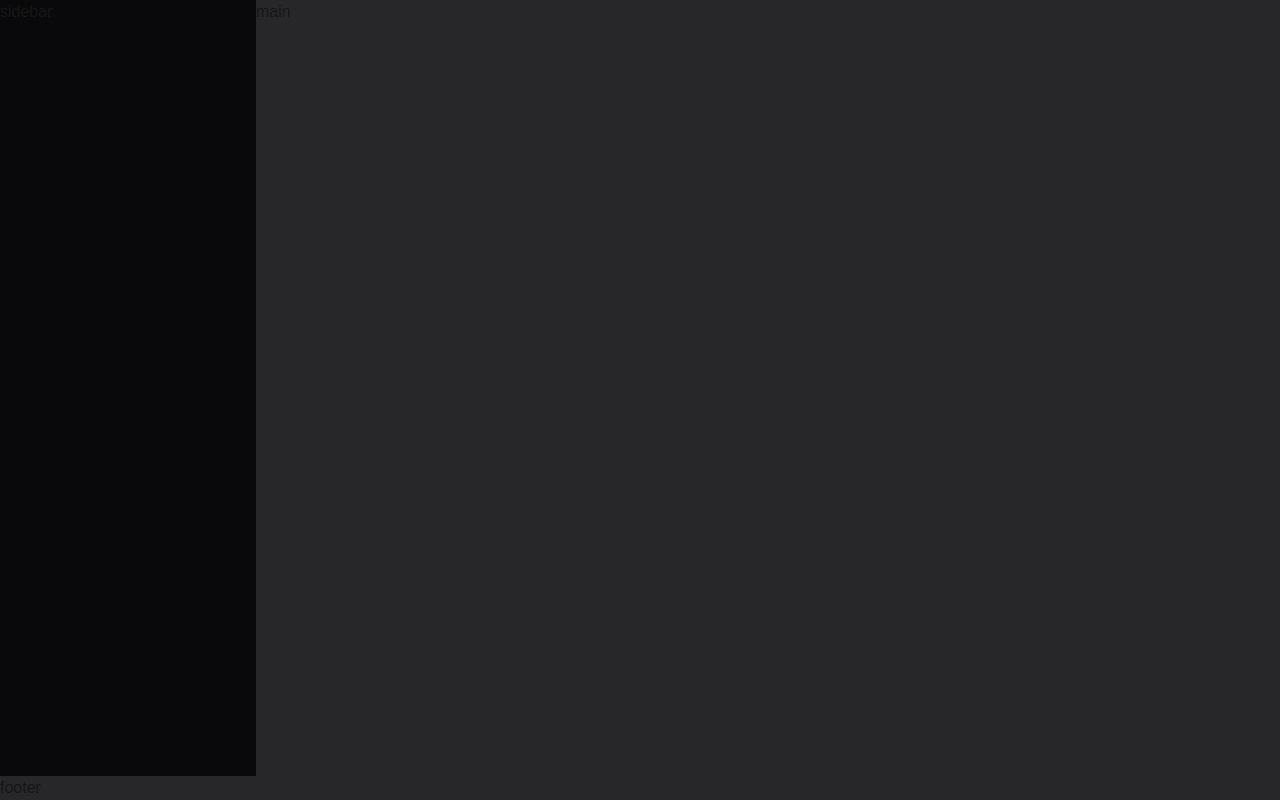
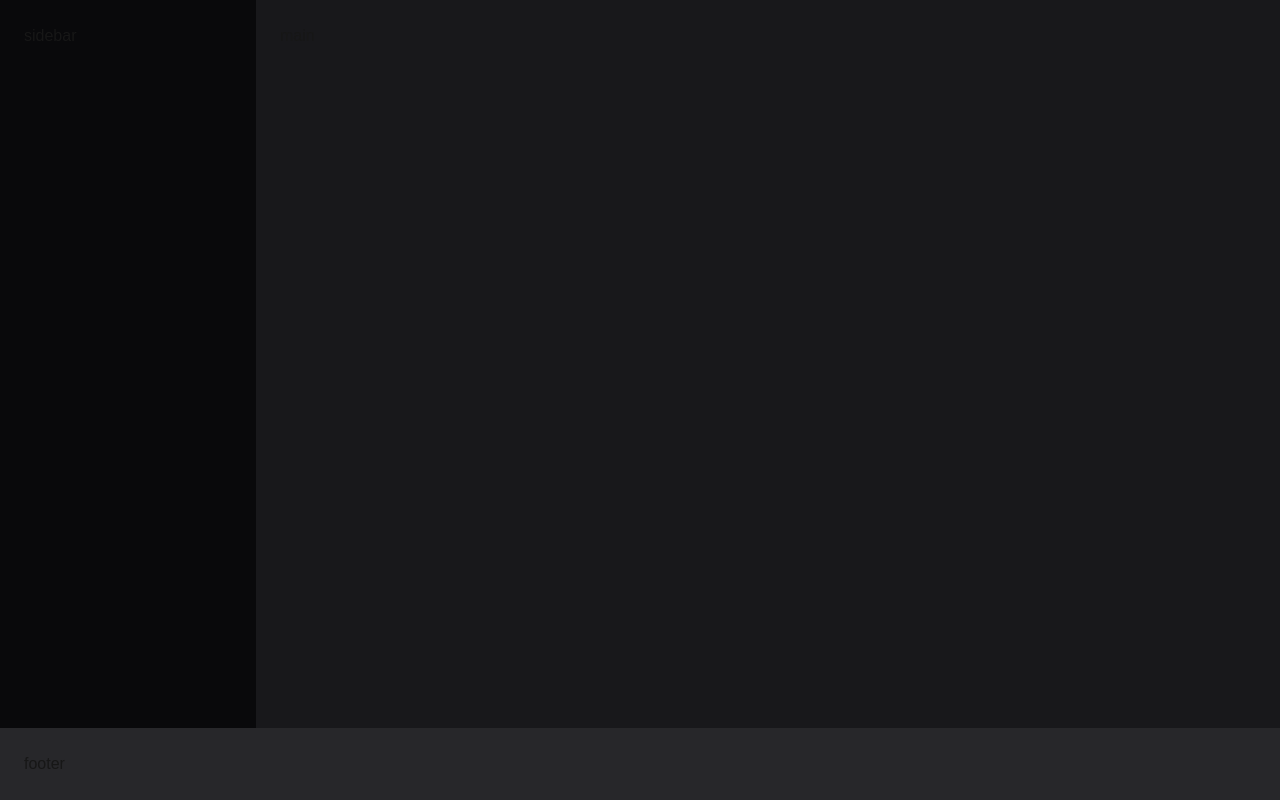
Before and after one commit to gabrielrssousa/tailwind-spotify, a Next.js app: page / in a window 1280 px wide. Built offline with nearby package versions, Linux system fonts and the light colour scheme.

Commit message:
initial skeleton

```diff
--- a/src/app/layout.tsx
+++ b/src/app/layout.tsx
@@ -13,7 +13,7 @@
 }) {
   return (
     <html lang="en">
-      <body className="bg-zinc-800 text-zinc-50">{children}</body>
+      <body className="bg-zinc-900 text-zinc-50">{children}</body>
     </html>
   );
 }
--- a/src/app/page.tsx
+++ b/src/app/page.tsx
@@ -2,14 +2,14 @@
   return (
     <div className="h-screen flex flex-col">
       <div className="flex flex-1">
-        <aside className="w-64 bg-zinc-950">
+        <aside className="w-64 bg-zinc-950 p-6">
           sidebar
         </aside>
-        <main className="flex-1">
+        <main className="flex-1 p-6">
           main
         </main>
       </div>
-      <footer>
+      <footer className="bg-zinc-800 border-zinc-700 p-6">
         footer
       </footer>
     </div>
```
